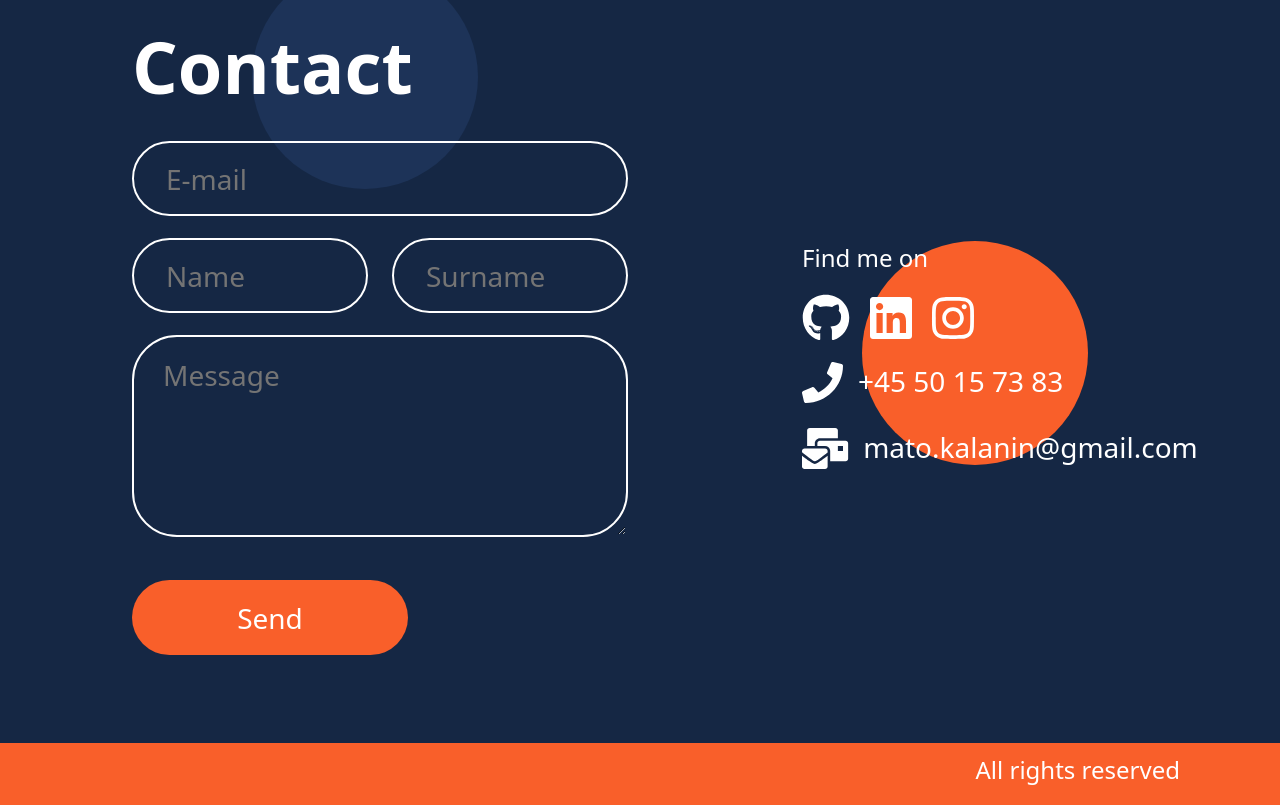
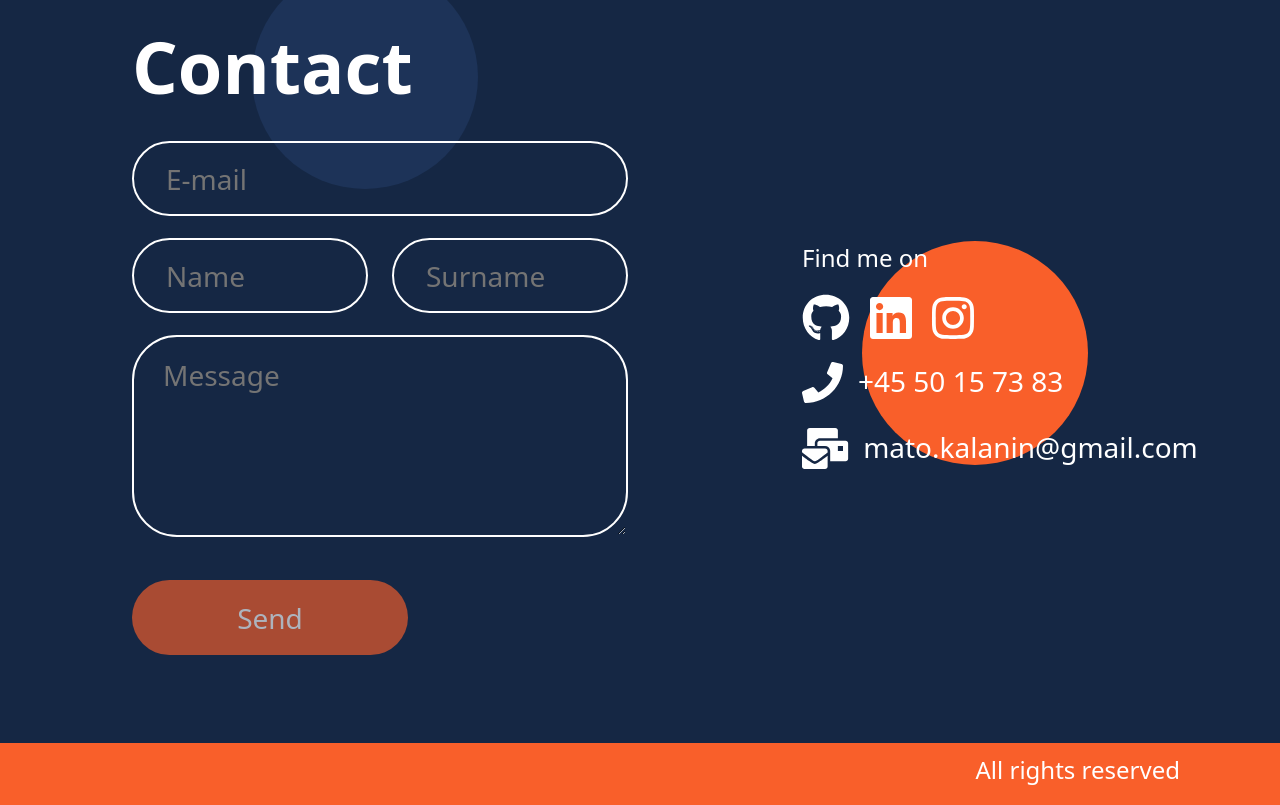
Before and after one commit to LvMatt/Portfolio2021, a React (Create React App) app: page / in a window 1280 px wide. Shown: the part 2566-3371 px from the top of the page. Built offline with nearby package versions, Linux system fonts and the light colour scheme.

Commit message:
disable form button

```diff
--- a/src/Pages/Contact/Contact.js
+++ b/src/Pages/Contact/Contact.js
@@ -30,7 +30,7 @@ const Contact = (props) => {
                 <Row className={style.ContactContentWrapper}>
                     <Col>
                         <div className={style.FormWrapper}>
-                            <Form action="/" method="POST">
+                            <Form action="#contact" method="POST">
                             <Row>
                                 <Col lg="12">
                                     <Input type="email" name="email" id="email" placeholder="E-mail" />
@@ -47,7 +47,7 @@ const Contact = (props) => {
                                 </Col>
                                 <Col lg="12">
                                     <div className={style.ButtonSection}>
-                                        <Button>
+                                        <Button disabled type="submit" >
                                             Send
                                         </Button>
                                     </div>
```
